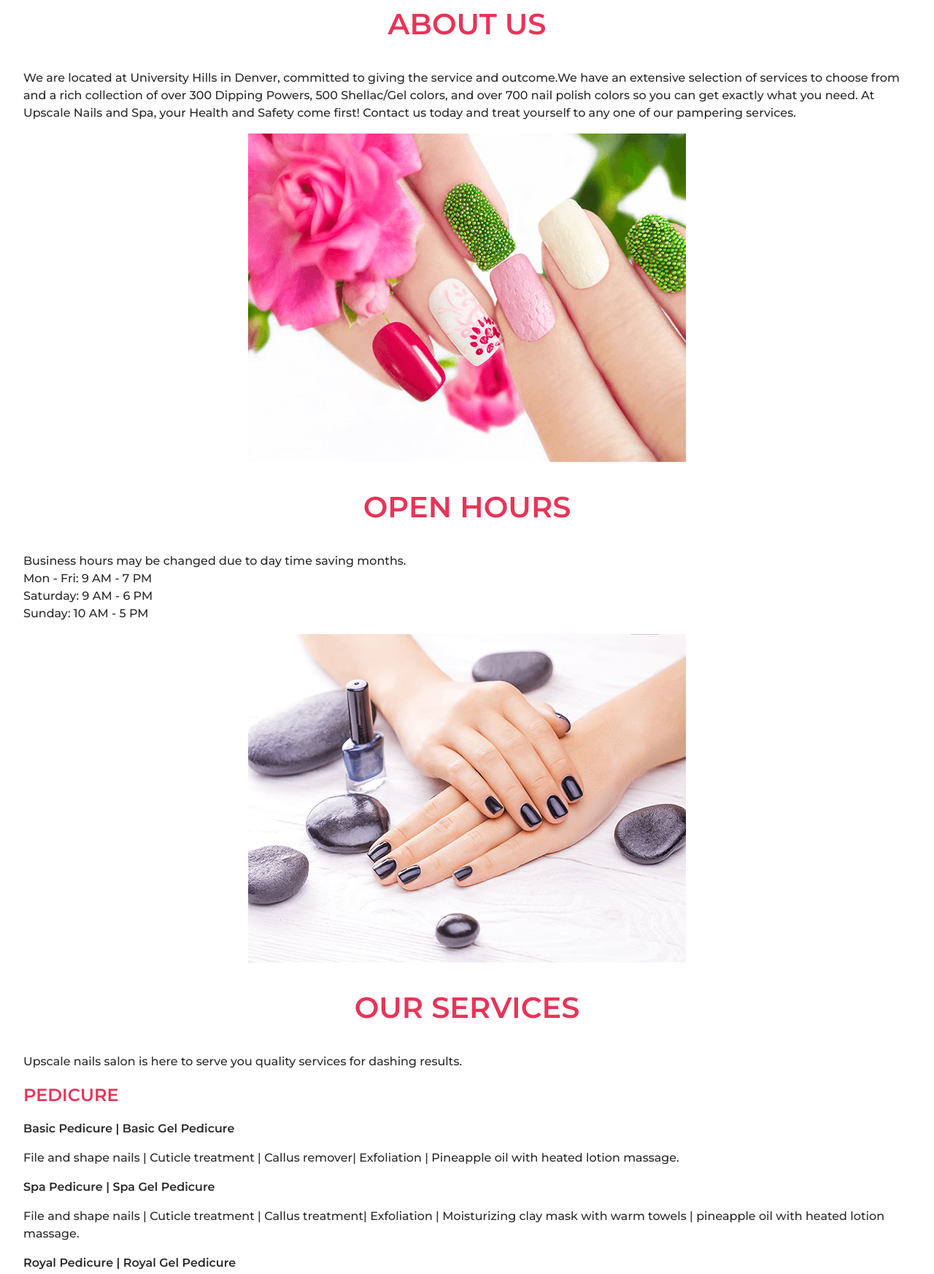
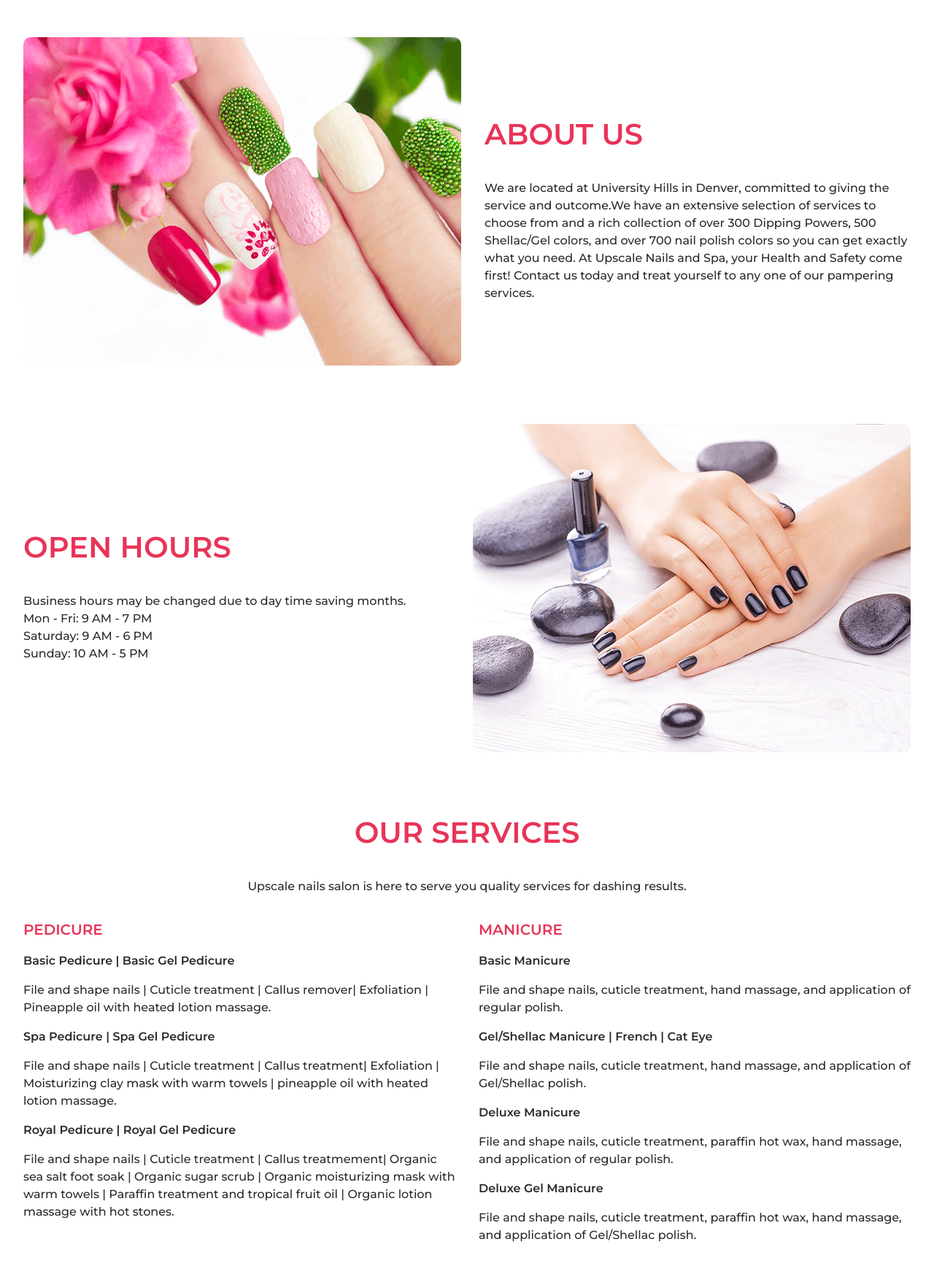
Before and after one commit to thanhpham091790/upscale-nails-denver, a plain HTML site: page index.html in a window 1280 px wide. Shown: the part 636-2382 px from the top of the page at 73% size. Drawn offline with Linux system fonts and the light colour scheme.

Commit message:
Finish desktop styles.

```diff
--- a/index.css
+++ b/index.css
@@ -146,7 +146,7 @@ address {
   text-transform: uppercase;
   margin: 1rem 0;
   font-weight: 600;
-  font-size: 1.5rem;
+  font-size: 1.25rem;
   color: var(--color-2);
 }
 .main h4 {
@@ -156,6 +156,9 @@ address {
 .main p {
   margin: 1rem 0;
   font-weight: 500;
+}
+.main .desc p {
+  text-align: center;
 }
 .main img {
   max-width: 100%;
@@ -186,6 +189,10 @@ address {
 }
 
 @media screen and (min-width: 1000px) {
+  .container {
+    max-width: 1500px;
+    margin: 0 auto;
+  }
   .header .open-nav,
   .header .close-nav {
     display: none;
@@ -199,4 +206,58 @@ address {
     flex-direction: row;
     gap: 1.5rem;
   }
+  .main h2 {
+    text-align: left;
+  }
+  .main .desc p {
+    text-align: left;
+  }
+  .main section {
+    margin: 5rem 0;
+  }
+  .main .about .container,
+  .main .hours .container,
+  .main .gifts .container {
+    display: flex;
+    justify-content: space-between;
+    align-items: center;
+    gap: 2rem;
+  }
+  .main .about img,
+  .main .hours img,
+  .main .gifts img {
+    width: 600px;
+    height: 450px;
+    border-radius: 10px;
+    -o-object-fit: cover;
+       object-fit: cover;
+    flex: 1;
+  }
+  .main .about .desc,
+  .main .hours .desc,
+  .main .gifts .desc {
+    flex: 1;
+  }
+  .main .about .desc,
+  .main .gifts .desc {
+    order: 2;
+  }
+  .main .about img,
+  .main .gifts img {
+    order: 1;
+  }
+  .main .services h2,
+  .main .services .desc p,
+  .main .contact h2,
+  .main .contact .desc p {
+    text-align: center;
+  }
+  .main .categories {
+    display: flex;
+    flex-wrap: wrap;
+    gap: 2rem;
+  }
+  .main .category {
+    flex: 1 0 40%;
+  }
 }/*# sourceMappingURL=index.css.map */
--- a/index.html
+++ b/index.html
@@ -77,7 +77,7 @@
             </div>
         </div>
         <div class="hero">
-            <h1>Nail Care</h1>
+            <h1>Nail & Facial Care</h1>
             <p>Your Nails Are Beautiful Because We Care</p>
             <a href="tel:3033001088" class="book">Book Appointment</a>
         </div>
@@ -317,34 +317,22 @@
 
             <ul>
                 <li>
-                    <a href="facial_services.pdf">
-                        Facial Care
-                    </a>
+                    <a href="./public/facial_services.pdf" target="_blank">Facial care</a>
                 </li>
                 <li>
-                    <a href="#section-about">
-                        About
-                    </a>
+                    <a href="#about">About</a>
                 </li>
                 <li>
-                    <a href="#section-hours">
-                        Hours
-                    </a>
+                    <a href="#hours">Hours</a>
                 </li>
                 <li>
-                    <a href="#section-services">
-                        Services
-                    </a>
+                    <a href="#services">Services</a>
                 </li>
                 <li>
-                    <a href="#section-gifts">
-                        Gifts
-                    </a>
+                    <a href="#gifts">Gifts</a>
                 </li>
                 <li>
-                    <a href="#section-contact">
-                        Contact
-                    </a>
+                    <a href="#contact">Contact</a>
                 </li>
             </ul>
 
```
